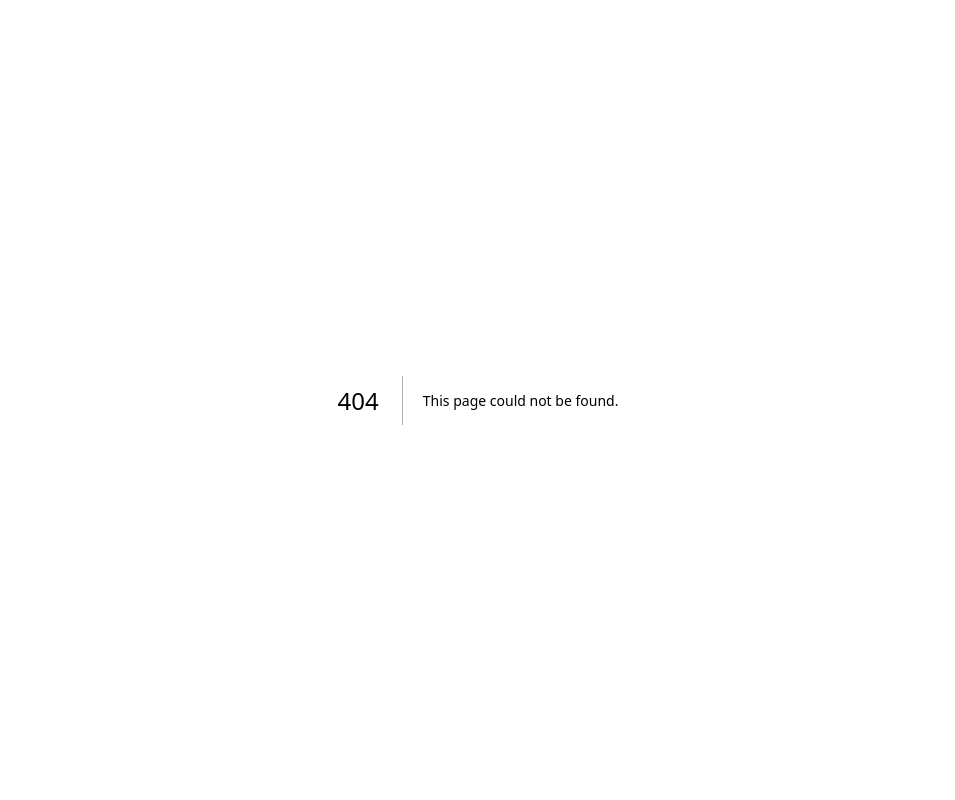
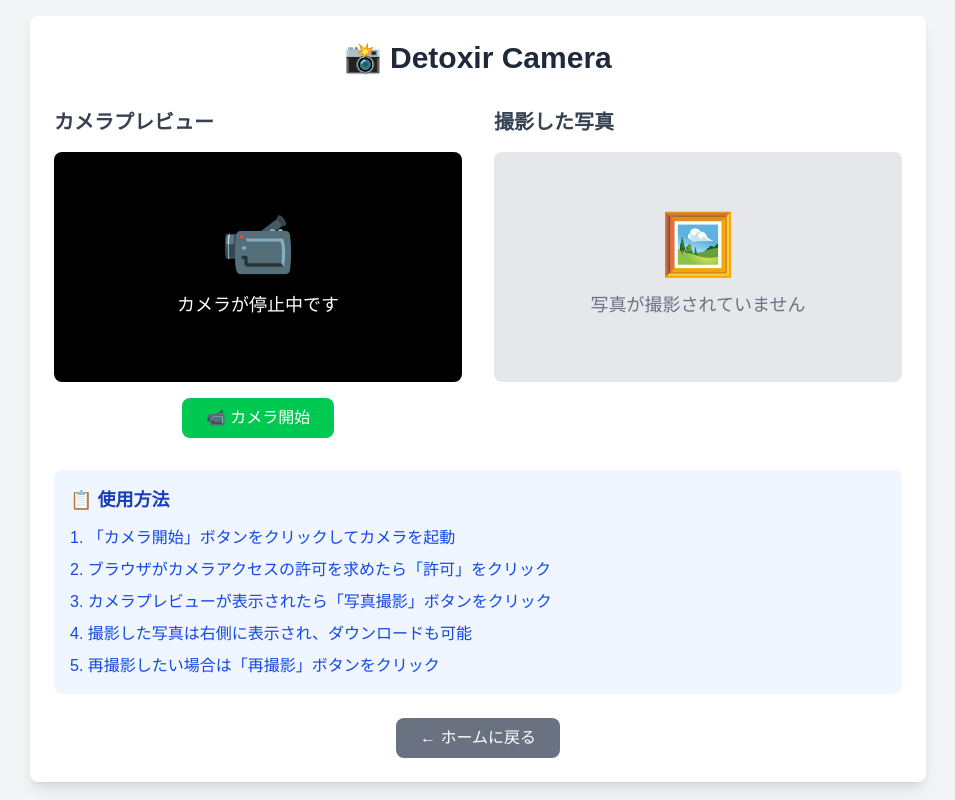
Before and after one commit to mkanakubo/detoxir, a Next.js app in the folder frontend/: page /camera in a window 1280 px wide. Before the commit this address had no page. Shown: the whole page, without its empty margins (162-1117 px from the left). Built offline with nearby package versions, Linux system fonts and the light colour scheme.

Commit message:
add camera components

```diff
--- /dev/null
+++ b/frontend/app/camera/page.tsx
@@ -0,0 +1,225 @@
+'use client';
+
+import { useState, useRef, useCallback } from 'react';
+import Link from 'next/link';
+import Image from 'next/image';
+
+export default function CameraPage() {
+  const [isStreaming, setIsStreaming] = useState(false);
+  const [capturedImage, setCapturedImage] = useState<string | null>(null);
+  const [error, setError] = useState<string | null>(null);
+  const videoRef = useRef<HTMLVideoElement>(null);
+  const canvasRef = useRef<HTMLCanvasElement>(null);
+  const streamRef = useRef<MediaStream | null>(null);
+
+  const startCamera = useCallback(async () => {
+    try {
+      setError(null);
+      const stream = await navigator.mediaDevices.getUserMedia({
+        video: { width: 1280, height: 720 },
+        audio: false,
+      });
+
+      if (videoRef.current) {
+        videoRef.current.srcObject = stream;
+        streamRef.current = stream;
+        setIsStreaming(true);
+      }
+    } catch (err) {
+      setError(
+        'カメラにアクセスできませんでした。ブラウザでカメラの使用を許可してください。',
+      );
+      console.error('カメラアクセスエラー:', err);
+    }
+  }, []);
+
+  const stopCamera = useCallback(() => {
+    if (streamRef.current) {
+      streamRef.current.getTracks().forEach((track) => track.stop());
+      streamRef.current = null;
+    }
+    if (videoRef.current) {
+      videoRef.current.srcObject = null;
+    }
+    setIsStreaming(false);
+  }, []);
+
+  const capturePhoto = useCallback(() => {
+    if (!videoRef.current || !canvasRef.current) return;
+
+    const video = videoRef.current;
+    const canvas = canvasRef.current;
+    const context = canvas.getContext('2d');
+
+    if (!context) return;
+
+    canvas.width = video.videoWidth;
+    canvas.height = video.videoHeight;
+
+    context.drawImage(video, 0, 0);
+
+    const imageData = canvas.toDataURL('image/png');
+    setCapturedImage(imageData);
+  }, []);
+
+  const downloadPhoto = useCallback(() => {
+    if (!capturedImage) return;
+
+    const link = document.createElement('a');
+    link.download = `camera-photo-${new Date().getTime()}.png`;
+    link.href = capturedImage;
+    link.click();
+  }, [capturedImage]);
+
+  const retakePhoto = useCallback(() => {
+    setCapturedImage(null);
+  }, []);
+
+  return (
+    <div className="min-h-screen bg-gray-100 p-4">
+      <div className="max-w-4xl mx-auto">
+        <div className="bg-white rounded-lg shadow-lg p-6">
+          <h1 className="text-3xl font-bold text-center mb-8 text-gray-800">
+            📸 Detoxir Camera
+          </h1>
+
+          {error && (
+            <div className="bg-red-100 border border-red-400 text-red-700 px-4 py-3 rounded mb-6">
+              <p className="font-medium">エラー:</p>
+              <p>{error}</p>
+            </div>
+          )}
+
+          <div className="grid md:grid-cols-2 gap-8">
+            {/* カメラプレビュー */}
+            <div className="space-y-4">
+              <h2 className="text-xl font-semibold text-gray-700">
+                カメラプレビュー
+              </h2>
+
+              <div className="relative bg-black rounded-lg overflow-hidden aspect-video">
+                <video
+                  ref={videoRef}
+                  autoPlay
+                  playsInline
+                  muted
+                  className="w-full h-full object-cover"
+                  style={{ display: isStreaming ? 'block' : 'none' }}
+                />
+
+                {!isStreaming && (
+                  <div className="absolute inset-0 flex items-center justify-center text-white">
+                    <div className="text-center">
+                      <div className="text-6xl mb-4">📹</div>
+                      <p className="text-lg">カメラが停止中です</p>
+                    </div>
+                  </div>
+                )}
+              </div>
+
+              <div className="flex gap-3 justify-center">
+                {!isStreaming ? (
+                  <button
+                    onClick={startCamera}
+                    className="bg-green-500 hover:bg-green-600 text-white px-6 py-2 rounded-lg font-medium transition-colors"
+                  >
+                    📹 カメラ開始
+                  </button>
+                ) : (
+                  <>
+                    <button
+                      onClick={capturePhoto}
+                      className="bg-blue-500 hover:bg-blue-600 text-white px-6 py-2 rounded-lg font-medium transition-colors"
+                    >
+                      📸 写真撮影
+                    </button>
+                    <button
+                      onClick={stopCamera}
+                      className="bg-red-500 hover:bg-red-600 text-white px-6 py-2 rounded-lg font-medium transition-colors"
+                    >
+                      ⏹ 停止
+                    </button>
+                  </>
+                )}
+              </div>
+            </div>
+
+            {/* 撮影した写真 */}
+            <div className="space-y-4">
+              <h2 className="text-xl font-semibold text-gray-700">
+                撮影した写真
+              </h2>
+
+              <div className="relative bg-gray-200 rounded-lg overflow-hidden aspect-video">
+                {capturedImage ? (
+                  <Image
+                    src={capturedImage}
+                    alt="撮影した写真"
+                    className="w-full h-full object-cover"
+                    fill
+                    style={{ objectFit: 'cover' }}
+                  />
+                ) : (
+                  <div className="absolute inset-0 flex items-center justify-center text-gray-500">
+                    <div className="text-center">
+                      <div className="text-6xl mb-4">🖼️</div>
+                      <p className="text-lg">写真が撮影されていません</p>
+                    </div>
+                  </div>
+                )}
+              </div>
+
+              {capturedImage && (
+                <div className="flex gap-3 justify-center">
+                  <button
+                    onClick={downloadPhoto}
+                    className="bg-purple-500 hover:bg-purple-600 text-white px-6 py-2 rounded-lg font-medium transition-colors"
+                  >
+                    💾 ダウンロード
+                  </button>
+                  <button
+                    onClick={retakePhoto}
+                    className="bg-gray-500 hover:bg-gray-600 text-white px-6 py-2 rounded-lg font-medium transition-colors"
+                  >
+                    🔄 再撮影
+                  </button>
+                </div>
+              )}
+            </div>
+          </div>
+
+          {/* 使用方法 */}
+          <div className="mt-8 p-4 bg-blue-50 rounded-lg">
+            <h3 className="text-lg font-semibold mb-3 text-blue-800">
+              📋 使用方法
+            </h3>
+            <ol className="list-decimal list-inside space-y-2 text-blue-700">
+              <li>「カメラ開始」ボタンをクリックしてカメラを起動</li>
+              <li>
+                ブラウザがカメラアクセスの許可を求めたら「許可」をクリック
+              </li>
+              <li>
+                カメラプレビューが表示されたら「写真撮影」ボタンをクリック
+              </li>
+              <li>撮影した写真は右側に表示され、ダウンロードも可能</li>
+              <li>再撮影したい場合は「再撮影」ボタンをクリック</li>
+            </ol>
+          </div>
+
+          {/* 戻るボタン */}
+          <div className="mt-6 text-center">
+            <Link
+              href="/"
+              className="inline-block bg-gray-500 hover:bg-gray-600 text-white px-6 py-2 rounded-lg font-medium transition-colors"
+            >
+              ← ホームに戻る
+            </Link>
+          </div>
+        </div>
+      </div>
+
+      {/* Hidden canvas for photo capture */}
+      <canvas ref={canvasRef} style={{ display: 'none' }} />
+    </div>
+  );
+}
--- a/frontend/app/layout.tsx
+++ b/frontend/app/layout.tsx
@@ -1,5 +1,4 @@
 import './globals.css';
-
 
 export default function RootLayout({
   children,
@@ -8,9 +7,7 @@ export default function RootLayout({
 }>) {
   return (
     <html lang="ja">
-      <body className={`antialiased`}>
-          {children}
-      </body>
+      <body className={`antialiased`}>{children}</body>
     </html>
   );
 }
--- a/frontend/app/page.tsx
+++ b/frontend/app/page.tsx
@@ -1,6 +1,6 @@
 'use client';
 
-import { useState, useEffect } from 'react';
+// import { useState, useEffect } from 'react';
 
 export default function Home() {
   return (
--- a/frontend/app/user/page.tsx
+++ b/frontend/app/user/page.tsx
@@ -1,5 +1,5 @@
 'use client';
-import { useUser } from "@auth0/nextjs-auth0"
+import { useUser } from '@auth0/nextjs-auth0';
 
 export default function Profile() {
   const { user, isLoading } = useUser();
@@ -7,11 +7,11 @@ export default function Profile() {
     <>
       {isLoading && <p>Loading...</p>}
       {user && (
-        <div style={{ textAlign: "center" }}>
+        <div style={{ textAlign: 'center' }}>
           <img
             src={user.picture}
             alt="Profile"
-            style={{ borderRadius: "50%", width: "80px", height: "80px" }}
+            style={{ borderRadius: '50%', width: '80px', height: '80px' }}
           />
           <h2>{user.name}</h2>
           <p>{user.email}</p>
--- a/frontend/lib/auth0.ts
+++ b/frontend/lib/auth0.ts
@@ -1,3 +1,3 @@
-import { Auth0Client } from "@auth0/nextjs-auth0/server";
+import { Auth0Client } from '@auth0/nextjs-auth0/server';
 
 export const auth0 = new Auth0Client();
--- a/frontend/middleware.ts
+++ b/frontend/middleware.ts
@@ -1,6 +1,6 @@
-import type { NextRequest } from "next/server";
+import type { NextRequest } from 'next/server';
 
-import { auth0 } from "./lib/auth0"; // Adjust path if your auth0 client is elsewhere
+import { auth0 } from './lib/auth0'; // Adjust path if your auth0 client is elsewhere
 
 export async function middleware(request: NextRequest) {
   return await auth0.middleware(request);
@@ -14,6 +14,6 @@ export const config = {
      * - _next/image (image optimization files)
      * - favicon.ico, sitemap.xml, robots.txt (metadata files)
      */
-    "/((?!_next/static|_next/image|favicon.ico|sitemap.xml|robots.txt).*)"
-  ]
+    '/((?!_next/static|_next/image|favicon.ico|sitemap.xml|robots.txt).*)',
+  ],
 };
```
